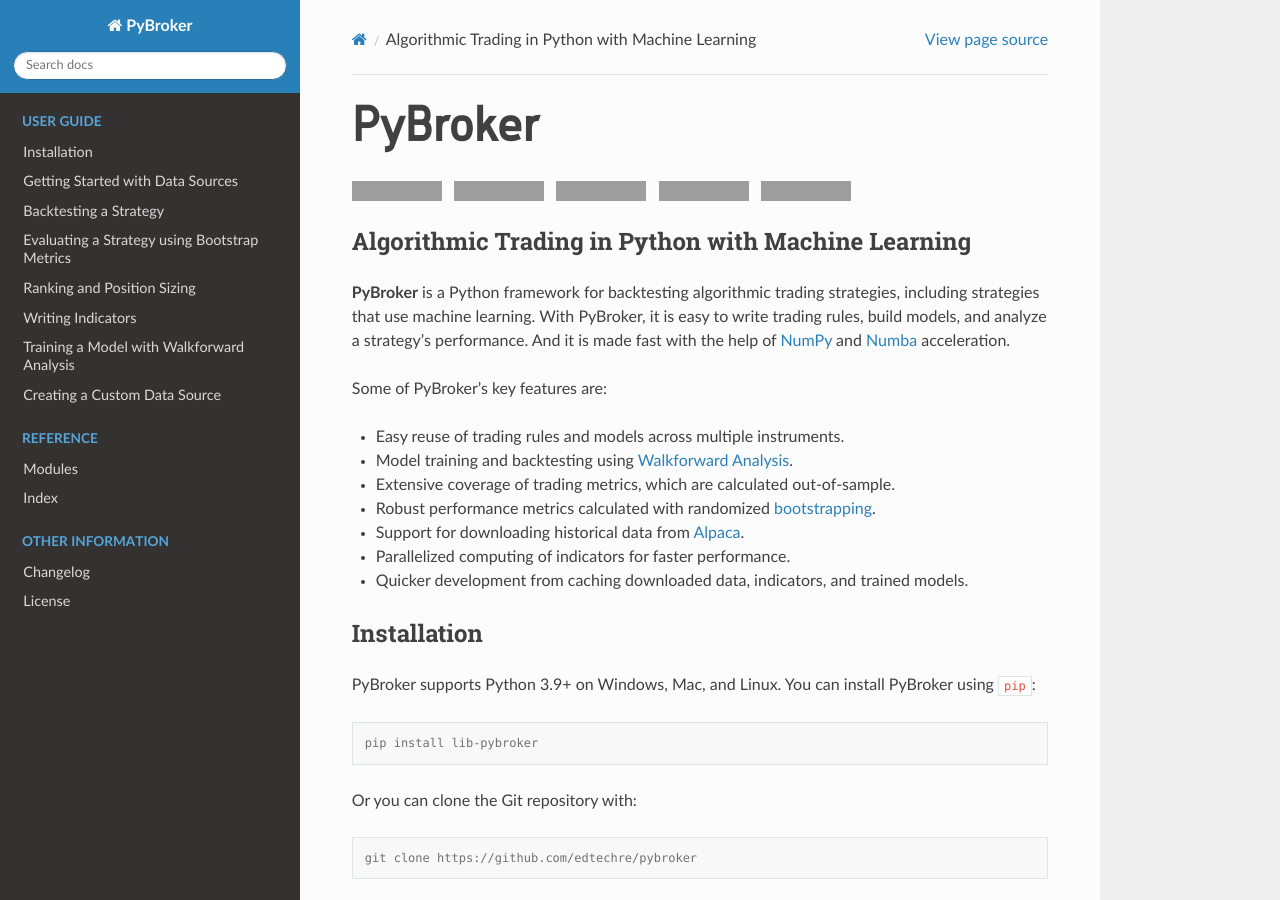
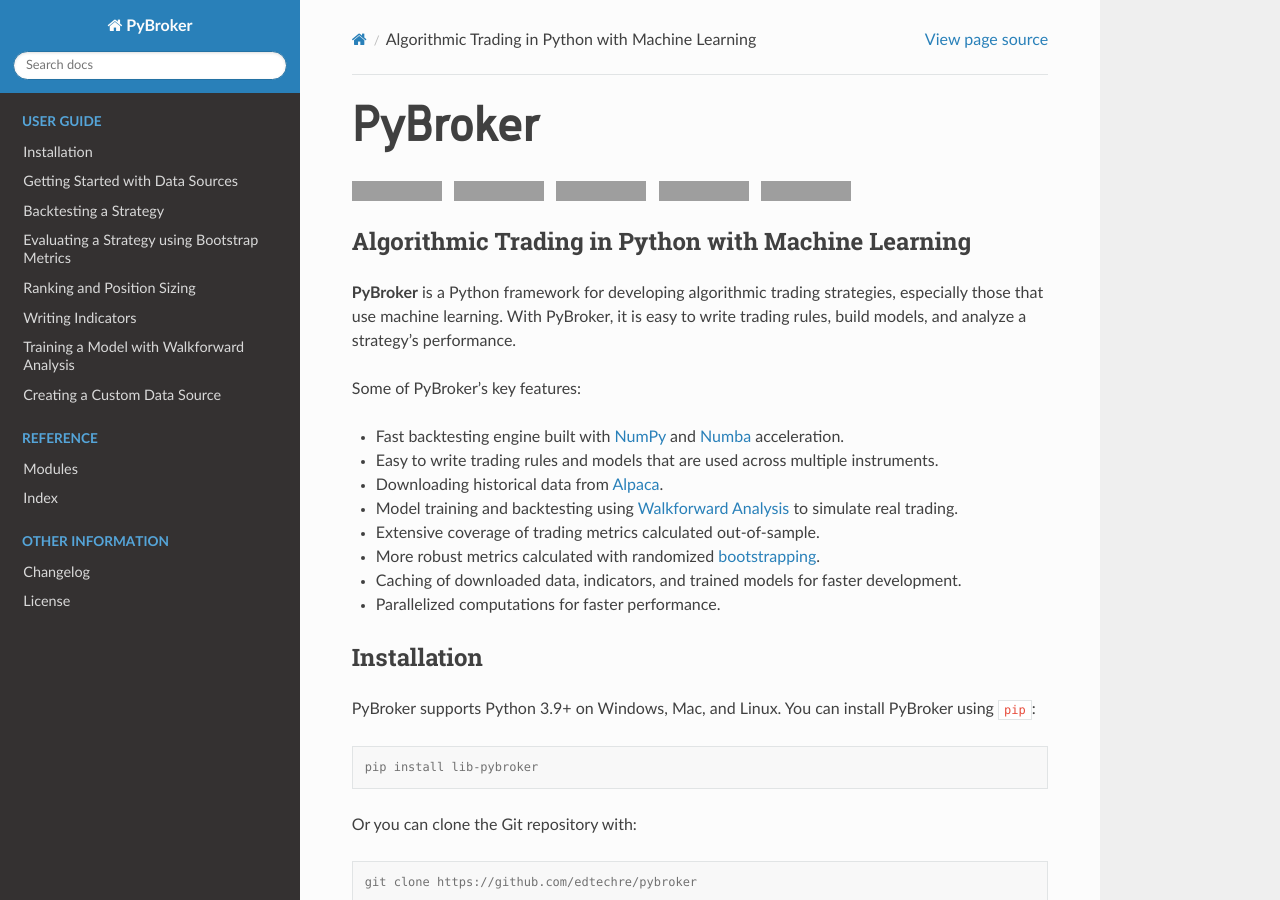
Before and after one commit to edtechre/pybroker, a Sphinx documentation site: the page built from docs/index.rst, in a window 1280 px wide and 900 px high, cut to the strip 0-900 px from the top of the window. Built offline with Sphinx 7.4.7 and the Read the Docs theme 2.0.0, drawn with Linux system fonts in a browser that asks for light colours; grey boxes are pictures that could not be loaded.

Commit message:
Update language in README and index.rst

```diff
--- a/docs/index.rst
+++ b/docs/index.rst
@@ -51,21 +51,21 @@
 Algorithmic Trading in Python with Machine Learning
 ===================================================
 
-**PyBroker** is a Python framework for backtesting algorithmic trading
-strategies, including strategies that use machine learning. With PyBroker, it
-is easy to write trading rules, build models, and analyze a strategy's
-performance. And it is made fast with the help of `NumPy <https://numpy.org/>`_
-and `Numba <https://numba.pydata.org/>`_ acceleration.
+**PyBroker** is a Python framework for developing algorithmic trading
+strategies, especially those that use machine learning. With PyBroker, it is
+easy to write trading rules, build models, and analyze a strategy's
+performance.
 
-Some of PyBroker's key features are:
+Some of PyBroker's key features:
 
-* Easy reuse of trading rules and models across multiple instruments.
-* Model training and backtesting using `Walkforward Analysis <https://www.youtube.com/watch?v=WBZ_Vv-iMv4>`_.
-* Extensive coverage of trading metrics, which are calculated out-of-sample.
-* Robust performance metrics calculated with randomized `bootstrapping <https://en.wikipedia.org/wiki/Bootstrapping_(statistics)>`_.
-* Support for downloading historical data from `Alpaca <https://alpaca.markets/>`_.
-* Parallelized computing of indicators for faster performance.
-* Quicker development from caching downloaded data, indicators, and trained models.
+* Fast backtesting engine built with `NumPy <https://numpy.org/>`_ and `Numba <https://numba.pydata.org/>`_ acceleration.
+* Easy to write trading rules and models that are used across multiple instruments.
+* Downloading historical data from `Alpaca <https://alpaca.markets/>`_.
+* Model training and backtesting using `Walkforward Analysis <https://www.youtube.com/watch?v=WBZ_Vv-iMv4>`_ to simulate real trading.
+* Extensive coverage of trading metrics calculated out-of-sample.
+* More robust metrics calculated with randomized `bootstrapping <https://en.wikipedia.org/wiki/Bootstrapping_(statistics)>`_.
+* Caching of downloaded data, indicators, and trained models for faster development.
+* Parallelized computations for faster performance.
 
 .. include:: install.rst
 
```
Also changed, not shown: README.md (+12 -12 lines).
